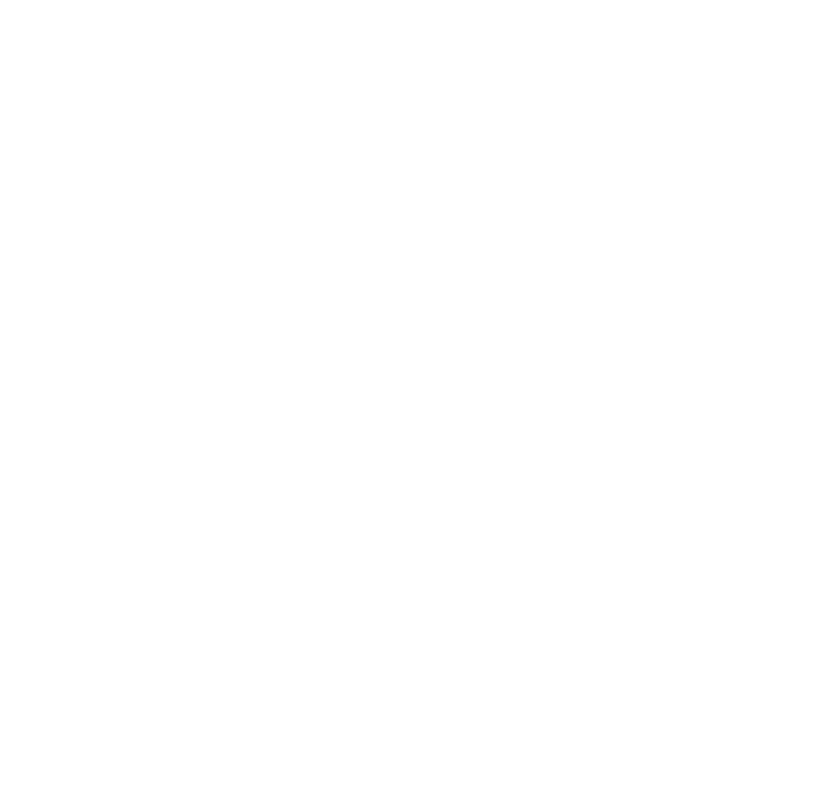
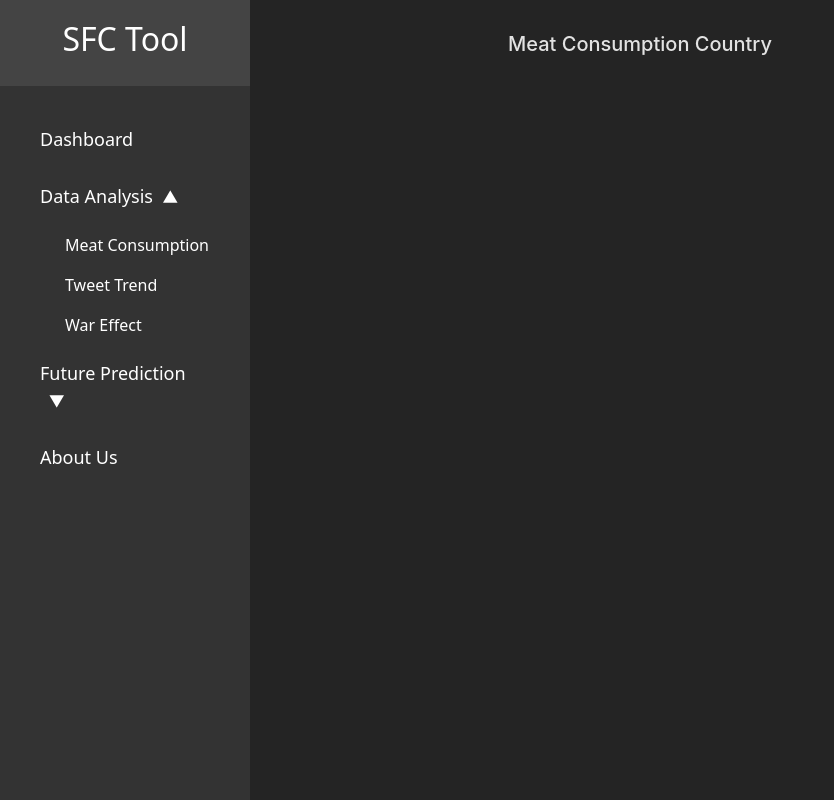
Before and after one commit to husnulAbid/SFC_Client, a React (Vite) app in the folder sfc_client/: page /data_analysis/meat_consumption in a window 1280 px wide. Before the commit this address had no page. Shown: the whole page, without its empty margins (0-834 px from the left). Built offline with nearby package versions, Linux system fonts and the light colour scheme.

Commit message:
path updated

```diff
--- a/sfc_client/src/App.tsx
+++ b/sfc_client/src/App.tsx
@@ -2,6 +2,7 @@ import { BrowserRouter, Routes, Route } from "react-router-dom";
 import Home from "./components/Home";
 import Dashboard from "./components/Dashboard";
 import MeatConsumptionCountry from "./components/DataAnalysis/MeatConsumptionCountry";
+import TweetTrend from "./components/DataAnalysis/TweetTrend";
 
 
 function App() {
@@ -11,7 +12,8 @@ function App() {
         <Routes>
           <Route path="/" element={<Home />} />
           <Route path="/dashboard" element={<Dashboard />} />
-          <Route path="/meat_consumption" element={<MeatConsumptionCountry />} />
+          <Route path="/data_analysis/meat_consumption" element={<MeatConsumptionCountry />} />
+          <Route path="/data_analysis/tweet_trend" element={<TweetTrend />} />
         </Routes>
       </BrowserRouter>
     </div>
--- /dev/null
+++ b/sfc_client/src/assets/css/TweetTrend.css
@@ -0,0 +1,27 @@
+#root {
+  height: 100%;
+}
+
+.mainBody {
+  margin: 0 auto;
+  padding: 2rem;
+  text-align: center;
+
+  width: 100wh;
+  height: 100vh;
+  overflow: hidden;
+
+  font-family: Inter, system-ui, Avenir, Helvetica, Arial, sans-serif;
+  line-height: 1.5;
+  font-weight: 400;
+
+  color-scheme: light dark;
+  color: rgba(255, 255, 255, 0.87);
+  background-color: #242424;
+
+  font-synthesis: none;
+  text-rendering: optimizeLegibility;
+  -webkit-font-smoothing: antialiased;
+  -moz-osx-font-smoothing: grayscale;
+  -webkit-text-size-adjust: 200%;
+}
--- a/sfc_client/src/components/DataAnalysis/TweetTrend.tsx
+++ b/sfc_client/src/components/DataAnalysis/TweetTrend.tsx
@@ -0,0 +1,18 @@
+import "../../assets/css/TweetTrend.css";
+
+import Sidebar from "../SideBar";
+
+
+function TweetTrend() {
+  return (
+    <div>
+      <Sidebar />
+
+      <div className="mainBody">
+        <h5>Tweet Trend</h5>
+      </div>
+    </div>
+  );
+}
+
+export default TweetTrend;
--- a/sfc_client/src/components/SideBar.tsx
+++ b/sfc_client/src/components/SideBar.tsx
@@ -24,7 +24,6 @@ const Sidebar: any = () => {
       </Link>
 
       <ul className="sidebar-main-menu">
-
         <Link to="/dashboard" style={{ textDecoration: "none" }}>
           <li>Dashboard</li>
         </Link>
@@ -40,12 +39,15 @@ const Sidebar: any = () => {
 
         {isItemOpen_1 && (
           <ul className="sub-menu">
-            <Link to="/meat_consumption" style={{ textDecoration: "none" }}>
+            <Link to="/data_analysis/meat_consumption" style={{ textDecoration: "none" }}>
               <li>Meat Consumption</li>
             </Link>
 
+            <Link to="/data_analysis/tweet_trend" style={{ textDecoration: "none" }}>
+              <li>Tweet Trend</li>
+            </Link>
+
             <li>War Effect</li>
-            <li>Tweet Trend</li>
           </ul>
         )}
 
```
